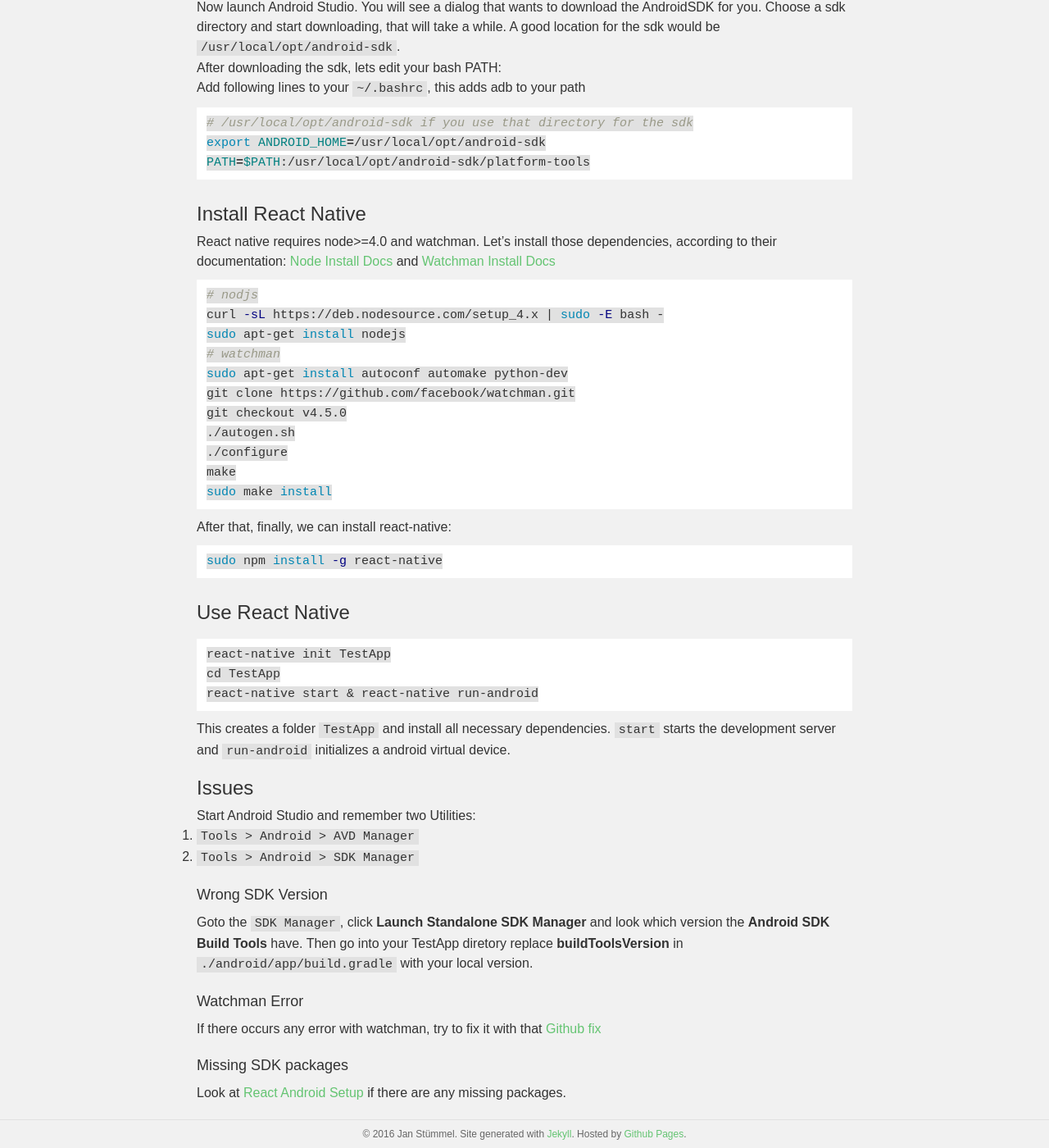
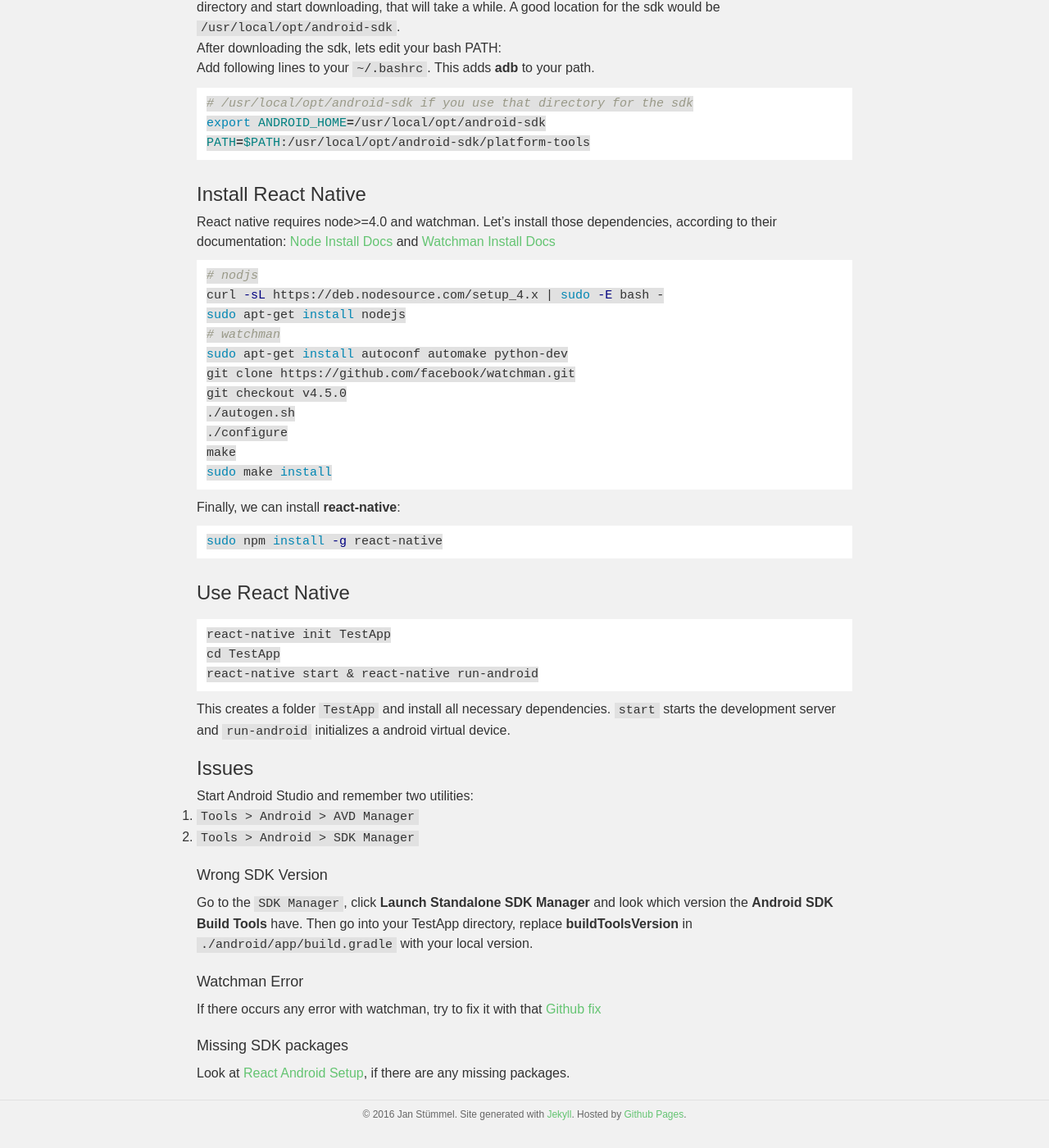
Before and after one commit to janstuemmel/janstuemmel.github.io-legacy, a Jekyll site: the page built from _posts/2016-05-04-react-native-on-ubuntu14.04.md, in a window 1280 px wide and 1400 px high, scrolled down 723 px. Shown: the whole window at 82% size. Built offline with Jekyll 4.4.1, drawn with Linux system fonts in a browser that asks for light colours; Markdown is read by kramdown in place of the engine named in the settings; after the commit the page ends 2099 px from its top, so only the background shows below that; some of the changed text lies outside the part shown.

Commit message:
updated react native post

````diff
--- a/_posts/2016-05-04-react-native-on-ubuntu14.04.md
+++ b/_posts/2016-05-04-react-native-on-ubuntu14.04.md
@@ -28,7 +28,7 @@
 Now launch Android Studio. You will see a dialog that wants to download the AndroidSDK for you. Choose a sdk directory and start downloading, that will take a while. A good location for the sdk would be `/usr/local/opt/android-sdk`.
 
  After downloading the sdk, lets edit your bash PATH:
-Add following lines to your `~/.bashrc`, this adds adb to your path
+Add following lines to your `~/.bashrc`. This adds **adb** to your path.
 
 ```sh
 # /usr/local/opt/android-sdk if you use that directory for the sdk
@@ -55,7 +55,7 @@
 sudo make install
 ```
 
-After that, finally, we can install react-native:
+Finally, we can install **react-native**:
 
 ```sh
 sudo npm install -g react-native
@@ -75,15 +75,15 @@
 
 ### Issues
 
-Start Android Studio and remember two Utilities:
+Start Android Studio and remember two utilities:
 
 1. `Tools > Android > AVD Manager`
 2. `Tools > Android > SDK Manager`
 
 #### Wrong SDK Version
 
-Goto the `SDK Manager`, click **Launch Standalone SDK Manager** and look which version
-the **Android SDK Build Tools** have. Then go into your TestApp diretory replace
+Go to the `SDK Manager`, click **Launch Standalone SDK Manager** and look which version
+the **Android SDK Build Tools** have. Then go into your TestApp directory, replace
 **buildToolsVersion** in `./android/app/build.gradle` with your local version.
 
 #### Watchman Error
@@ -92,7 +92,7 @@
 
 #### Missing SDK packages
 
-Look at [React Android Setup][react_native_android] if there are any missing packages.
+Look at [React Android Setup][react_native_android], if there are any missing packages.
 
 [jetbrains]: https://www.jetbrains.com/
 [android_studio]: http://developer.android.com/sdk/index.html
````
Also changed, not shown: other parts of _posts/2016-05-04-react-native-on-ubuntu14.04.md (+1 -1 lines).
